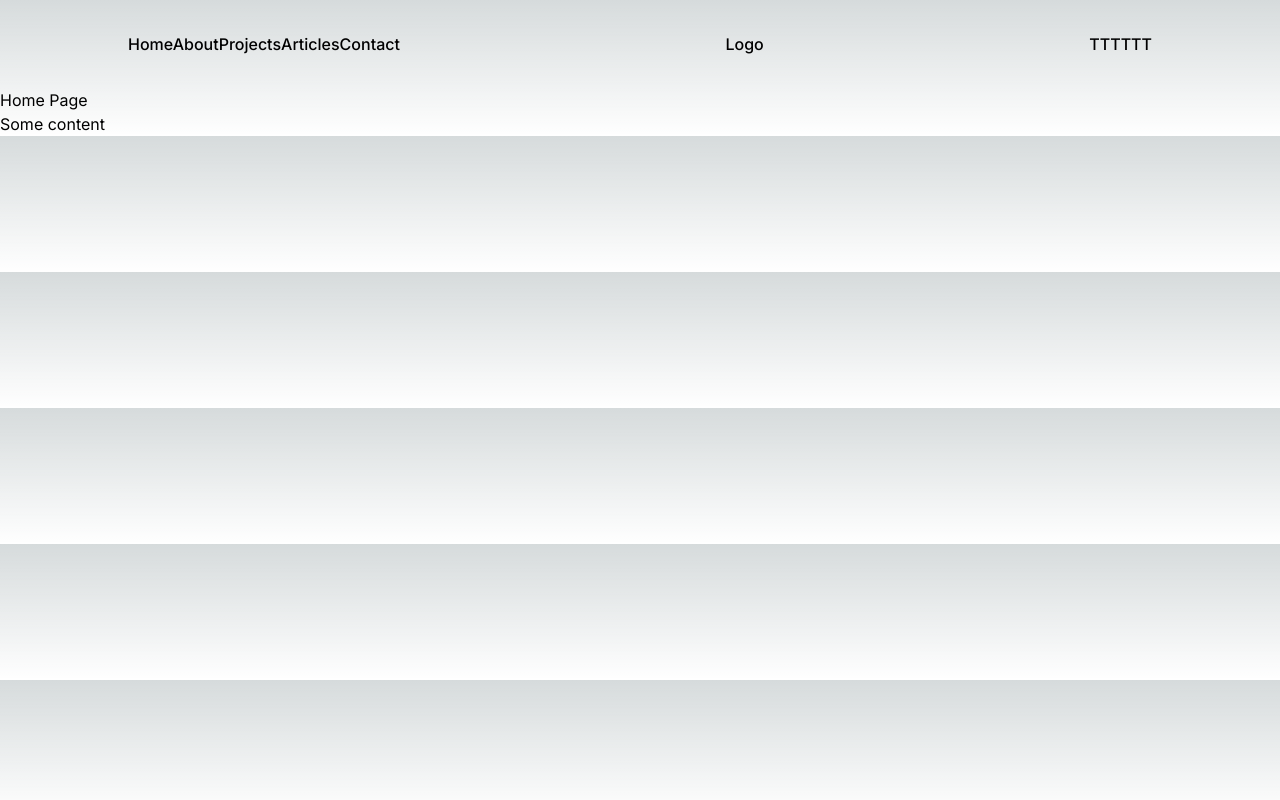
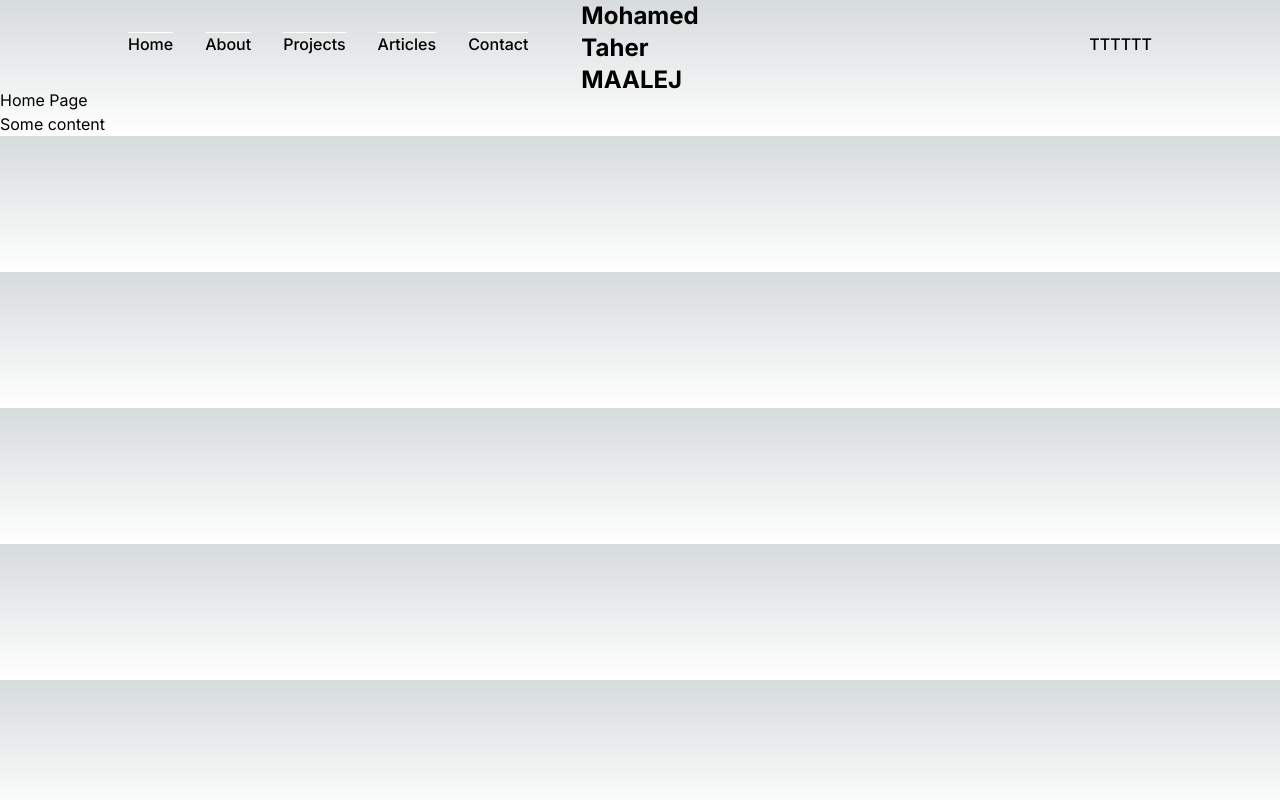
Before and after one commit to MohamedTaherMaalej/my-portfolio, a Next.js app: page /home in a window 1280 px wide. Built offline with nearby package versions, Linux system fonts and the light colour scheme.

Commit message:
feat: Add Logo Component

```diff
--- /dev/null
+++ b/components/Logo.js
@@ -0,0 +1,22 @@
+"use client";
+import Link from 'next/link'
+import React from 'react'
+import { motion } from "framer-motion"
+
+const MotionLink = motion(Link);
+
+function Logo() {
+  return (
+    <div className='flex items-center justify-center mt-2'>
+        <MotionLink href='/' className='w-16 h-16 bg-dark text-light flex items-center justify-center rounded-full text-2xl font-bold'
+        whileHover={{
+            backgroundColor: ["red", "green", "blue"],
+            transition: { duration: 1, repeat: Infinity }
+        }}
+        > Mohamed Taher MAALEJ </MotionLink>
+
+    </div>
+  )
+}
+
+export default Logo
--- a/components/NavBar.js
+++ b/components/NavBar.js
@@ -1,17 +1,30 @@
+"use client";
 import Link from 'next/link'
 import React from 'react'
+import Logo from "@/components/Logo";
+import { useRouter } from 'next/navigation';
+
+const CustomLink = ({ href, title, className=""}) => {
+  const router = useRouter();
+  console.log(router)
+    return (
+        <Link href={href} className={`${className} relative group`}>
+          {title}
+          <span className='h-[1px] inline-block w-0 bg-white absolute left-0 -buttom-0.5 group-hover: w-full transition-[width] ease duration-300'>&nbsp;</span>
+        </Link>
+    )
+}
 
 function NavBar() {
   return (
     <header className='w-full px-32 py-8 font-medium flex items-center justify-between'>
         <nav>
-            <Link href='/'>Home</Link>
-            <Link href='/about'>About</Link>
-            <Link href='/projects'>Projects</Link>
-            <Link href='/articles'>Articles</Link>
-            <Link href='/contact'>Contact</Link>
+            <CustomLink href='/' title="Home" className='mr-4'/>
+            <CustomLink href='/about' title="About" className='mx-4'/>
+            <CustomLink href='/projects' title="Projects" className='mx-4'/>
+            <CustomLink href='/articles' title="Articles" className='mx-4'/>
+            <CustomLink href='/contact' title="Contact" className='ml-4'/>
         </nav>
-        <h2>Logo</h2>
         <nav>
             <Link href='/' target={'_blank'}>T</Link>
             <Link href='/' target={'_blank'}>T</Link>
@@ -20,6 +33,9 @@
             <Link href='/' target={'_blank'}>T</Link>
             <Link href='/' target={'_blank'}>T</Link>
         </nav>
+        <div className='absolute left-[50%] top-2 translate-x-[-50%]'>
+            <Logo />
+        </div>
     </header>
   )
 }
```
Also changed, not shown: package.json (+6 -5 lines), 1 other file (tests, documents, lock files or other folders).
